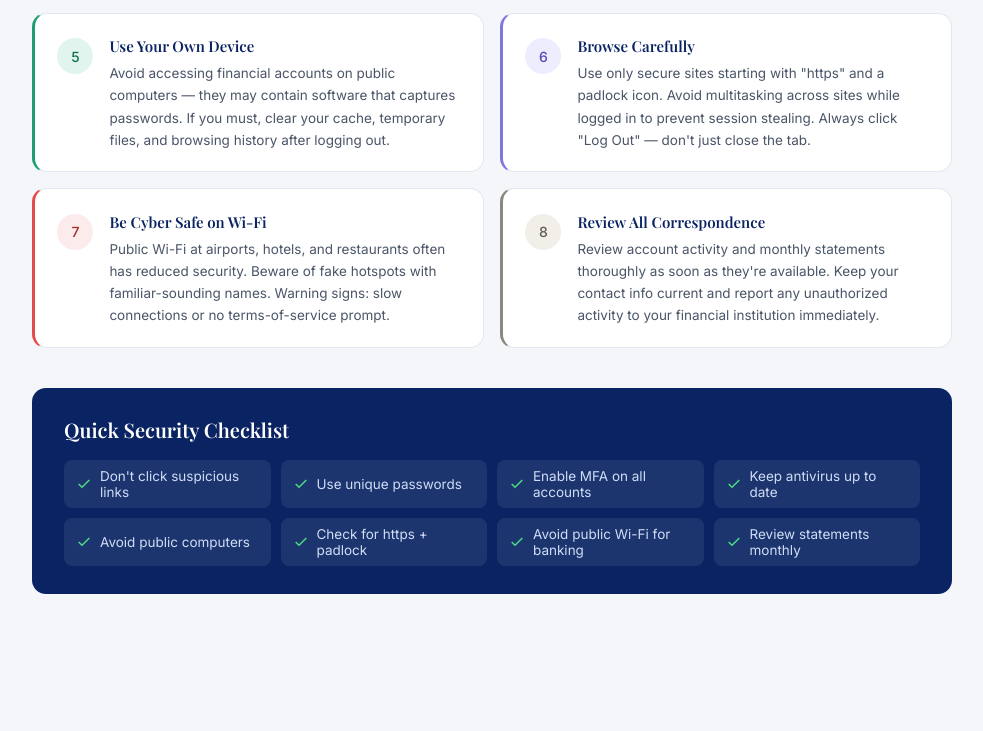
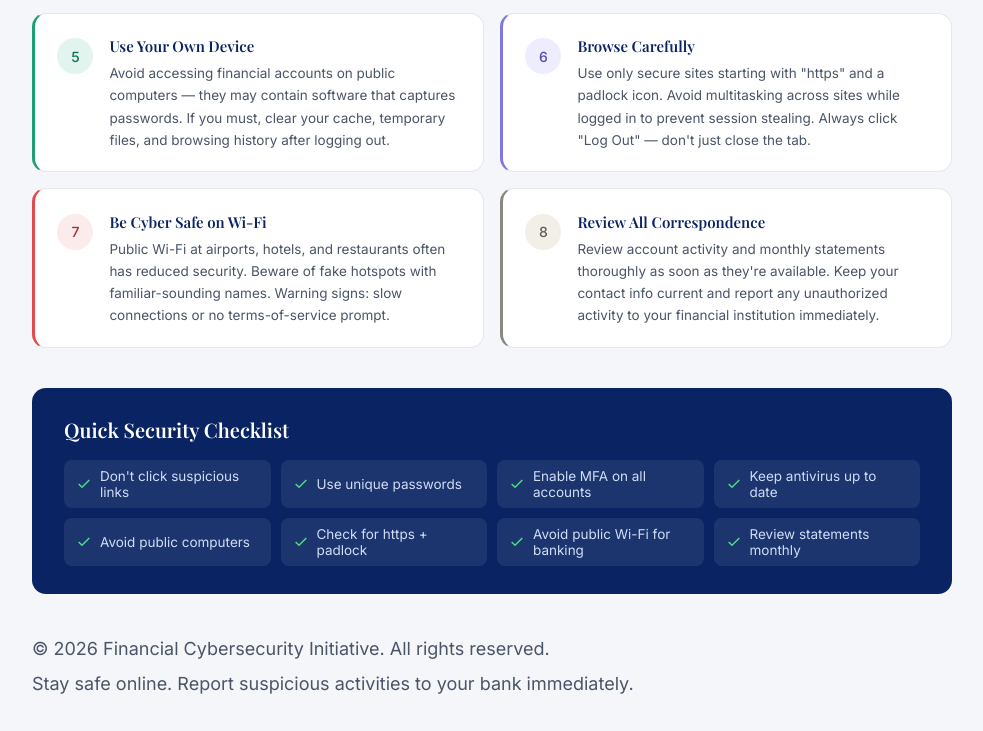
Before and after one commit to aishwaryakarunakaran08-rgb/Tips-for-financial-cybersecurity-miniproject, a plain HTML site: page index.html in a window 1280 px wide. Shown: the part 1940-2671 px from the top of the page, without its empty margins (148-1131 px from the left). Before the commit the page ends 2606 px from the top, so only its background shows below. Drawn offline with nearby package versions, Linux system fonts and the light colour scheme.

Commit message:
add footer in code

```diff
--- a/index.html
+++ b/index.html
@@ -350,4 +350,9 @@
   </div>
 
 </body>
+  <footer>
+        <p>&copy; 2026 Financial Cybersecurity Initiative. All rights reserved.</p>
+        <p style="margin-top: 4px;">Stay safe online. Report suspicious activities to your bank immediately.</p>
+    </footer>
+</body>
 </html>
```
